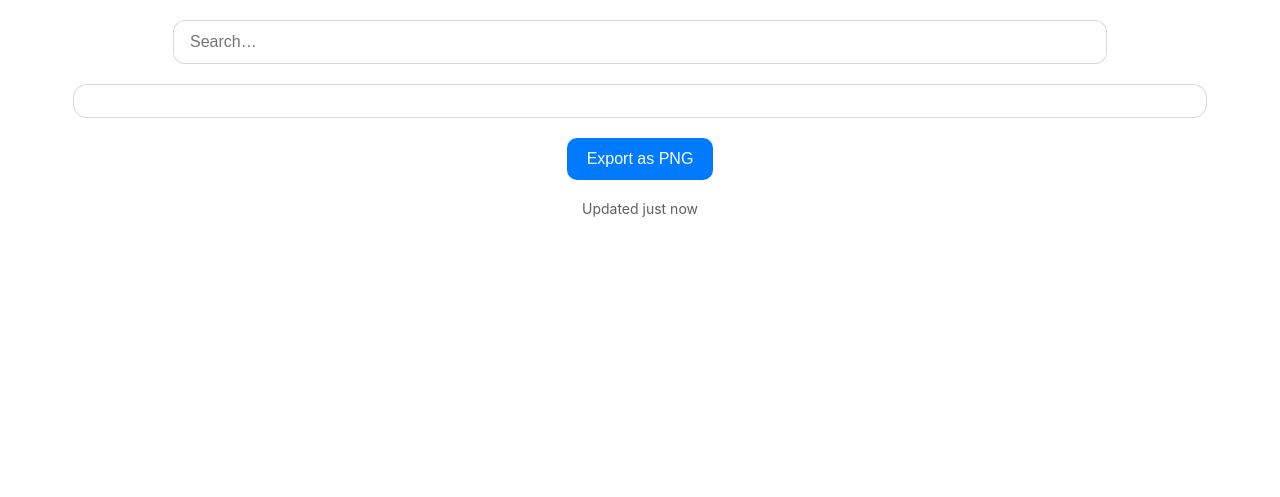
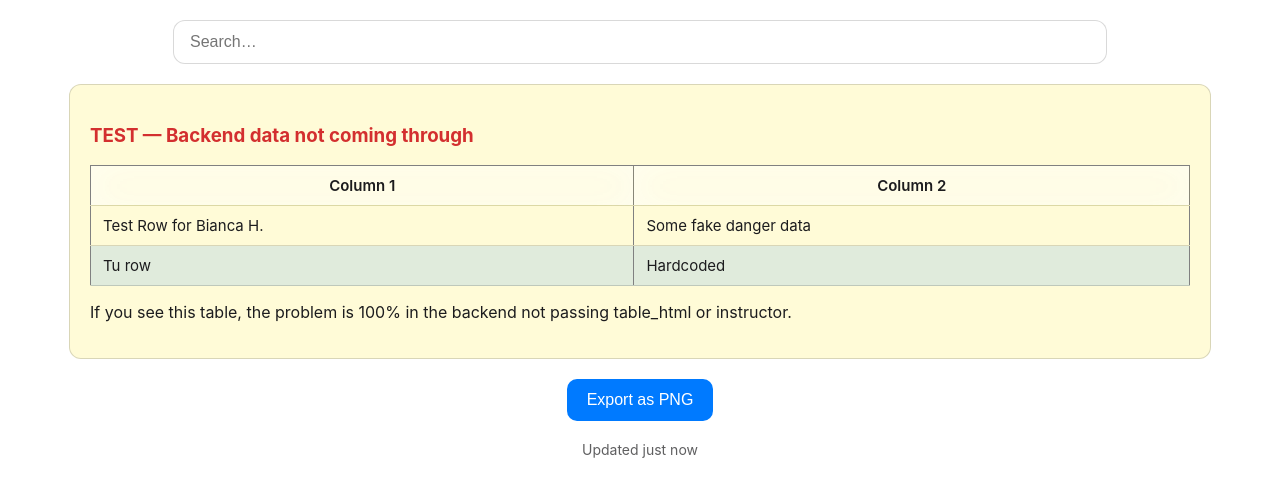
Before and after one commit to dmonroy98/danger-report, a Flask app: template templates/danger_report.html in a window 1280 px wide. Shown: the part 78-575 px from the top of the page. Run offline with Flask 3, Linux system fonts and the light colour scheme; the template is opened without the code that fills it, so the values that code supplies are empty.

Commit message:
New app.py

```diff
--- a/templates/danger_report.html
+++ b/templates/danger_report.html
@@ -169,8 +169,18 @@
 <input type="text" id="searchBox" class="search-box" placeholder="Search…">
 
 <!-- Table -->
-<div id="tableContainer">
-    {{ table_html|safe }}
+<div id="tableContainer" style="min-height: 200px; background: #ffeb3b33; padding: 20px; border-radius: 12px;">
+    <h3 style="color: #d32f2f;">TEST — Backend data not coming through</h3>
+    <table border="1" style="width:100%;">
+        <thead>
+            <tr><th>Column 1</th><th>Column 2</th></tr>
+        </thead>
+        <tbody>
+            <tr><td>Test Row for Bianca H.</td><td>Some fake danger data</td></tr>
+            <tr class="day-tu"><td>Tu row</td><td>Hardcoded</td></tr>
+        </tbody>
+    </table>
+    <p>If you see this table, the problem is 100% in the backend not passing table_html or instructor.</p>
 </div>
 
 <button class="export-btn" onclick="exportPNG()">Export as PNG</button>
```
